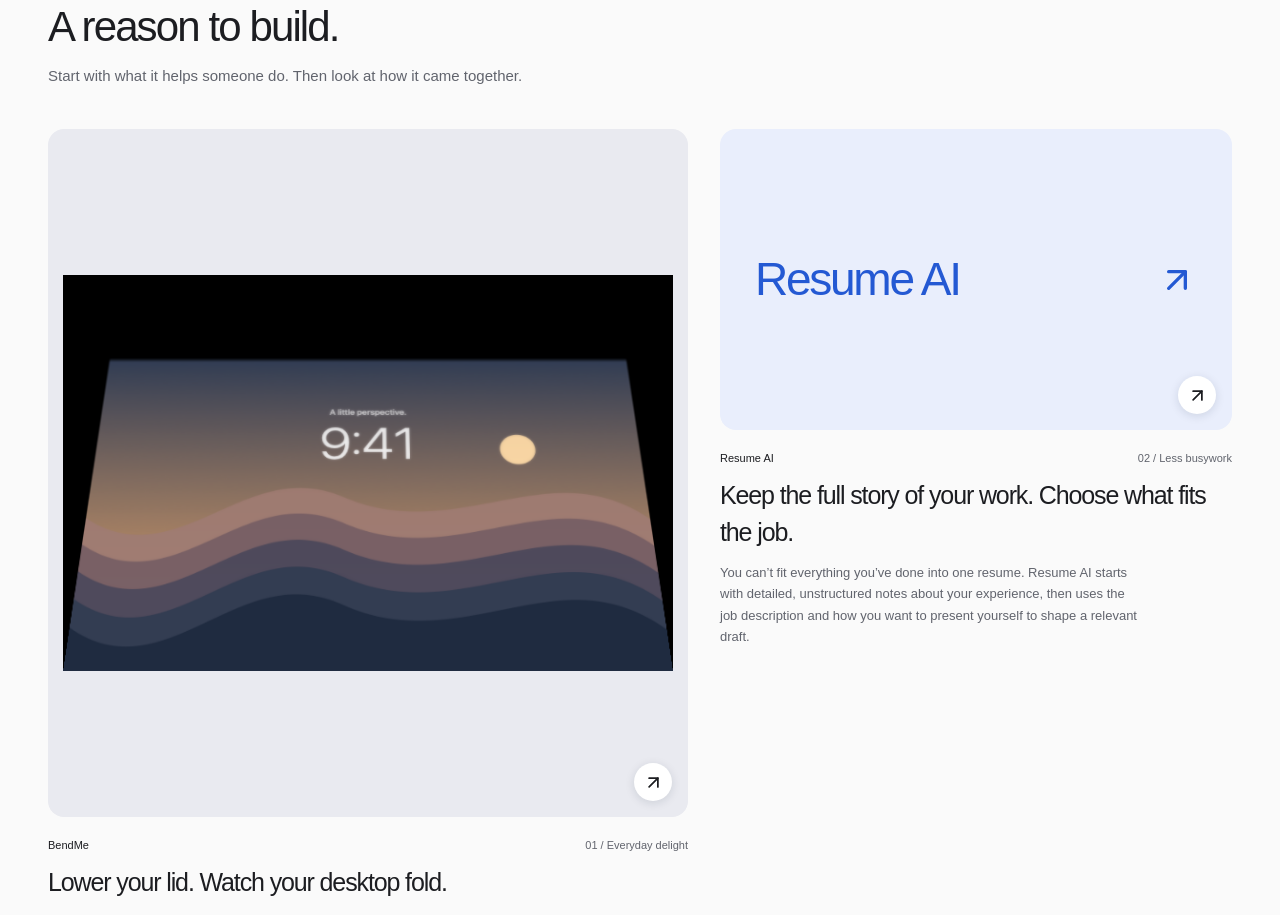
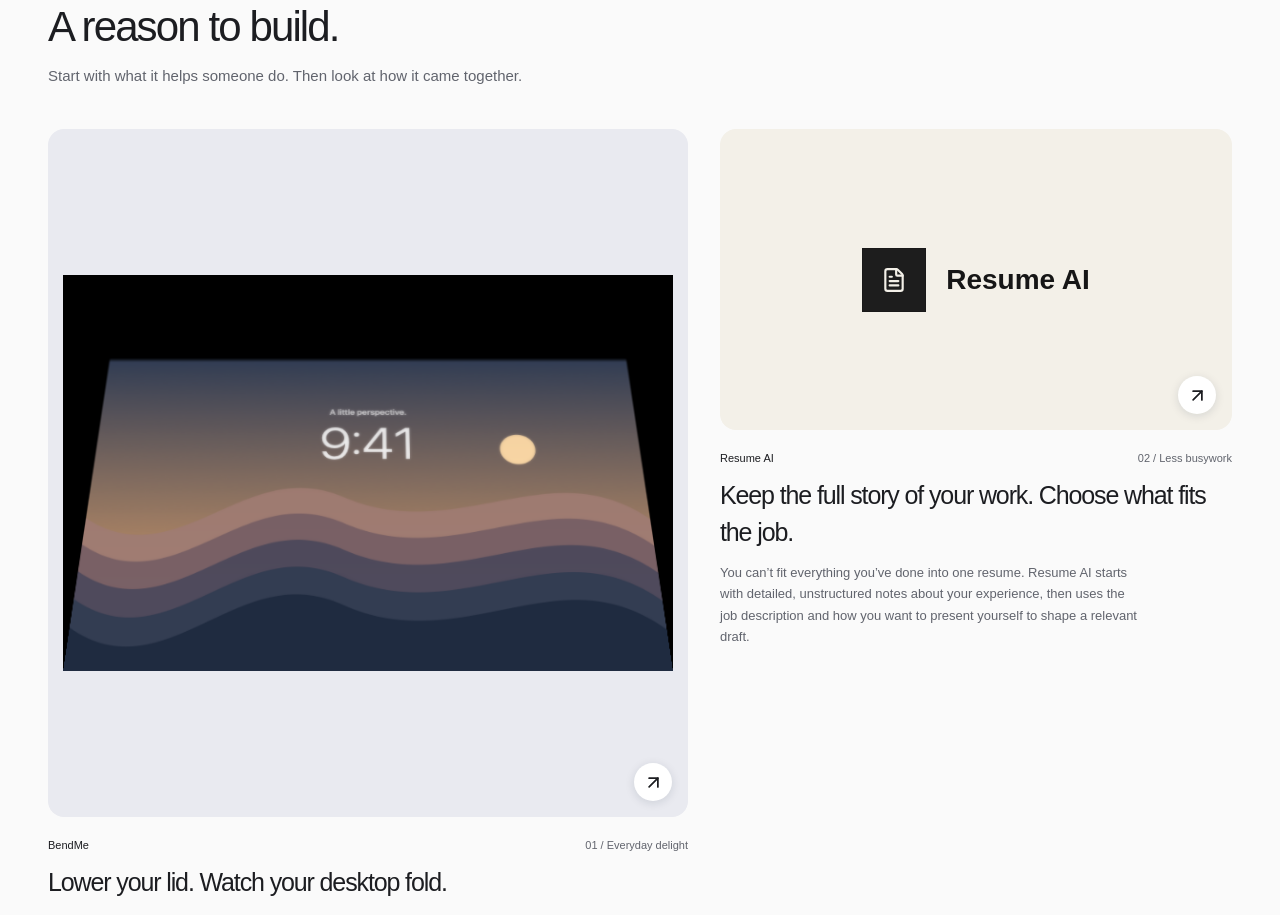
Before and after one commit to WinsonBaring/winsonbaring.github.io, a React (Vite) app: page / in a window 1280 px wide. Shown: the part 840-1755 px from the top of the page. Built offline with nearby package versions, Linux system fonts and the light colour scheme.

Commit message:
feat: reuse Resume AI brand mark (closes #10)

```diff
--- a/agent/planning-with-files/current_state.md
+++ b/agent/planning-with-files/current_state.md
@@ -19,3 +19,5 @@
 Issue #8 complete locally: Resume AI centers on detailed unstructured experience, job-description relevance and positioning rationale. Existing UI retained; illustrative preview copy now combines technical and customer-support experience. Checks passed. Not published.
 
 Issue #9 complete locally: only BendMe and Resume AI appear by default on Home/Work and in featured next-project navigation. Work can reveal all ten and reset to featured. Direct archived routes remain. Tests/build and static route validation passed. Not published.
+
+Issue #10: Reused existing Resume AI FileText brand mark from sibling app source. Applied to cards, project header and Links; wording/preview unchanged. Checks passed. Local only.
--- a/agent/planning-with-files/progress.md
+++ b/agent/planning-with-files/progress.md
@@ -23,3 +23,5 @@
 2026-09-13: Issue #8. Read prompts/projects-info/resume-ia/readme.md and aligned Resume AI copy, example and editorial docs. Lint/tests/build and 14-route/181-link validation passed.
 
 2026-09-13: Issue #9. Added archive flags and featured collection, reversible Work toggle and navigation filtering. Added tests for default/show-all/reset behavior and Home/next-project links.
+
+2026-09-13: Issue #10. Searched Resume AI projects; found current mark in landing page/sidebar code. Implemented with existing Lucide dependency and matching colors. Full checks passed.
--- a/agent/planning-with-files/task_plan.md
+++ b/agent/planning-with-files/task_plan.md
@@ -42,3 +42,8 @@
 - [x] Archive eight projects; feature BendMe and Resume AI.
 - [x] Add Show all projects toggle and keep direct routes.
 - [x] Test filtering, reset and featured navigation.
+
+## Issue #10: Existing Resume AI mark
+- [x] Locate brand in sibling Resume AI project.
+- [x] Reuse on cards, project identity and Links.
+- [x] Verify build and mobile rendering.
--- a/src/App.css
+++ b/src/App.css
@@ -1495,3 +1495,12 @@
 }
 
 .project-visibility { margin-bottom: 20px; }
+
+/* Same mark and colors as the existing Resume AI application. */
+.resume-brand-mark { display: inline-flex; align-items: center; justify-content: center; width: 40px; height: 40px; flex-shrink: 0; color: #f3f0e8; background: #1d1d1d; border: 1px solid rgb(0 0 0 / 15%); }
+.resume-brand-mark svg { width: 16px; height: 16px; }
+.resume-brand-cover { display: flex; align-items: center; justify-content: center; gap: 20px; width: 100%; height: 100%; min-height: 220px; background: #f3f0e8; color: #161616; }
+.resume-brand-cover > span:last-child { font-size: 28px; font-weight: 600; }
+.resume-brand-cover .resume-brand-mark { width: 64px; height: 64px; }
+.resume-brand-cover .resume-brand-mark svg { width: 26px; height: 26px; }
+.resume-brand-mark > svg, .link-tile .resume-brand-mark > svg { color: #f3f0e8; }
--- a/src/App.tsx
+++ b/src/App.tsx
@@ -1,5 +1,6 @@
 import { useState } from "react";
 import {
+  FileText,
   ArrowUpRight,
   ArrowRight,
   ArrowLeft,
@@ -84,8 +85,16 @@
     </a>
   );
 }
+function ResumeLogo() {
+  return <span className="resume-brand-mark" aria-hidden="true"><FileText /></span>;
+}
 function ProjectImage({ project }: { project: Project }) {
   const [failed, setFailed] = useState(false);
+  if (project.slug === "resume-ai") return (
+    <div className="resume-brand-cover" aria-label="Resume AI">
+      <ResumeLogo /><span>Resume AI</span>
+    </div>
+  );
   return project.image && !failed ? (
     <img
       src={asset(project.image)}
@@ -379,6 +388,7 @@
       </a>
       <div className="case-intro">
         <div className="product-identity">
+          {p.slug === "resume-ai" && <ResumeLogo />}
           <span>{p.name}</span>
           <Badge variant="outline">{message.status}</Badge>
         </div>
@@ -747,7 +757,7 @@
             href="/work/resume-ai/"
             aria-label={`Resume AI: ${positioning["resume-ai"].headline}`}
           >
-            <span className="link-initial">R</span>
+            <ResumeLogo />
             <div>
               <strong>Resume AI</strong>
               <span>{positioning["resume-ai"].headline}</span>
```
Also changed, not shown: src/README.md, 2 other files (tests, documents, lock files or other folders).
